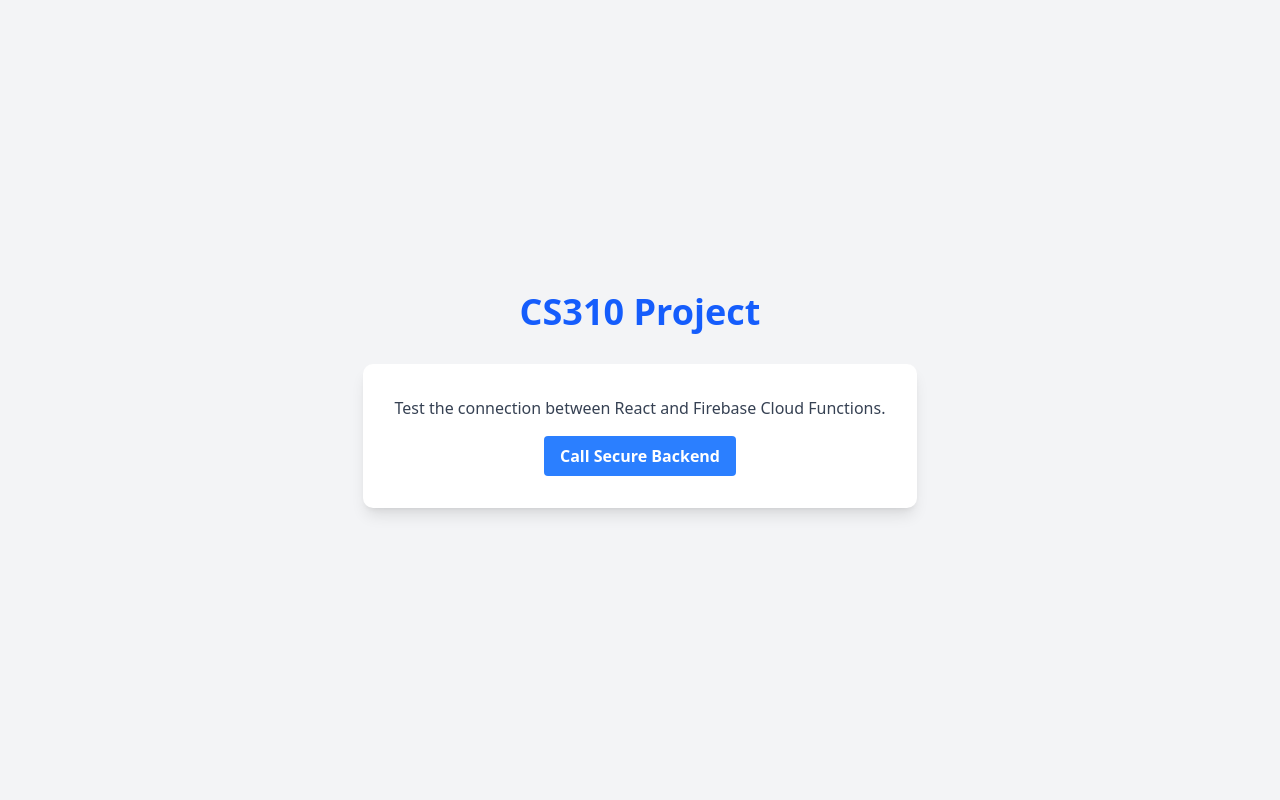
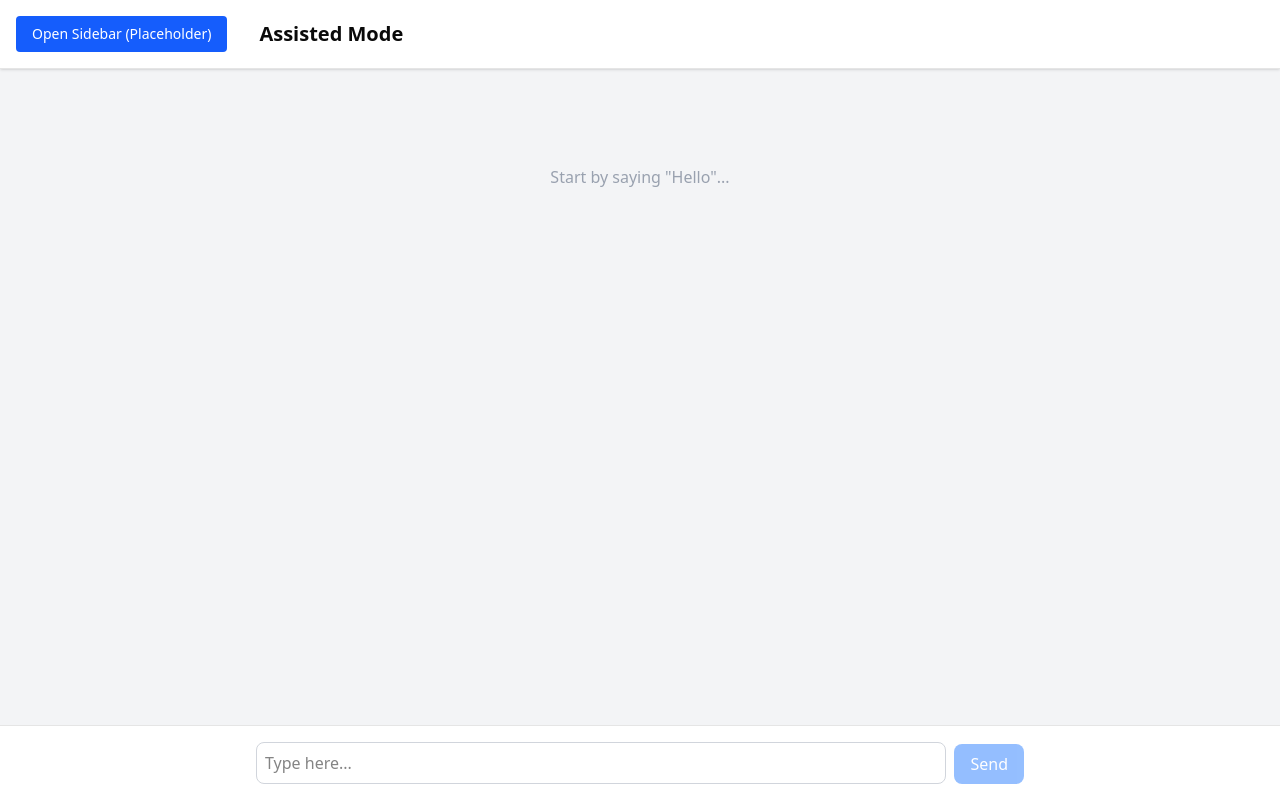
Before and after one commit to princecamayah/ai-chat-app, a React (Vite) app in the folder ai-chat-app/: page / in a window 1280 px wide. Built offline with nearby package versions, Linux system fonts and the light colour scheme.

Commit message:
implemented a working chat interface including all the main react components

```diff
--- a/ai-chat-app/src/App.tsx
+++ b/ai-chat-app/src/App.tsx
@@ -1,58 +1,76 @@
-import { useState } from 'react';
-import { httpsCallable } from 'firebase/functions';
-import { functions } from './lib/firebase';
+import { useEffect, useRef } from 'react';
+import { useChatStore } from './stores/chatStore';
+import { MessageBubble } from './components/chat/MessageBubble';
+import { ChatInput } from './components/chat/ChatInput';
+import { GeneratedPlanCard } from './components/chat/GeneratedPlanCard';
+import { ActionButtons } from './components/chat/ActionButtons';
 
 function App() {
-  const [responseMessage, setResponseMessage] = useState<string>("");
-  const [loading, setLoading] = useState(false);
+  // connect to the store
+  const messages = useChatStore((state) => state.messages);
+  const generatedPlan = useChatStore((state) => state.generatedPlan);
+  const status = useChatStore((state) => state.status);
 
-  const callBackend = async () => {
-    setLoading(true);
-    setResponseMessage("Calling backend...");
+  // auto-scroll logic by attaching a ref to grab the bottom HTML element
+  const bottomRef = useRef<HTMLDivElement>(null);
 
-    try {
-      // 1. Create a reference to the 'helloWorld' function
-      const helloWorld = httpsCallable(functions, 'helloWorld');
-
-      // 2. Call the function securely
-      const result = await helloWorld({ message: "Hello from React!" });
-
-      // 3. Display the result
-      // (We know our function returns { message: string })
-      const data = result.data as { message: string };
-      setResponseMessage(data.message);
-
-    } catch (error) {
-      console.error(error);
-      setResponseMessage("Error calling backend. Check console.");
-    } finally {
-      setLoading(false);
-    }
-  };
+  // every time messages or generatedPlan changes, scroll to the bottom
+  useEffect(() => {
+    bottomRef.current?.scrollIntoView({ behavior: 'smooth' });
+  }, [messages, generatedPlan]);
 
   return (
-    <div className="flex flex-col items-center justify-center min-h-screen bg-gray-100 p-4">
-      <h1 className="text-4xl font-bold mb-8 text-blue-600">CS310 Project</h1>
+    // 1. Main Container: Full screen height, light gray background
+    <div className="flex h-screen w-full flex-col bg-gray-100">
 
-      <div className="bg-white p-8 rounded-lg shadow-lg text-center">
-        <p className="mb-4 text-gray-700">
-          Test the connection between React and Firebase Cloud Functions.
-        </p>
+      {/* 2. Top Bar (Placeholder for your "Open" sidebar button) */}
+      <header className="flex items-center justify-between p-4 border-b bg-white shadow-sm">
+        <div className="flex items-center gap-4">
+          <button className="px-4 py-2 bg-blue-600 text-sm text-white font-medium rounded hover:bg-blue-700">
+            Open Sidebar (Placeholder)
+          </button>
+          <h1 className="ml-4 font-bold text-xl">Assisted Mode</h1>
+        </div>
+      </header>
 
-        <button
-          onClick={callBackend}
-          disabled={loading}
-          className="bg-blue-500 hover:bg-blue-600 text-white font-bold py-2 px-4 rounded disabled:opacity-50 transition-colors"
-        >
-          {loading ? "Waiting..." : "Call Secure Backend"}
-        </button>
+      {/* the chat area */}
+      <main className="flex-1 overflow-y-auto p-4">
+        <div className="mx-auto max-w-3xl flex flex-col">
 
-        {responseMessage && (
-          <div className="mt-6 p-4 bg-gray-50 rounded border border-gray-200">
-            <p className="font-mono text-sm text-gray-800">{responseMessage}</p>
-          </div>
-        )}
-      </div>
+          {/* empty state */}
+          {messages.length === 0 && (
+            <div className="mt-20 text-center text-gray-400">
+              <p>Start by saying "Hello"...</p>
+            </div>
+          )}
+
+          {/* message list */}
+          {messages.map((msg) => (
+            <MessageBubble key={msg.id} message={msg} />
+          ))}
+
+          {/* the plan: shown conditioned that generatedPlan is not null */}
+          {generatedPlan && (
+            <GeneratedPlanCard plan={generatedPlan} />
+          )}
+
+          {/* invisible element to auto-scroll to */}
+          <div ref={bottomRef}/>
+        </div>
+
+      </main>
+
+      {/* footer */}
+      <footer className="p-4 bg-white border-t">
+         <div className="mx-auto max-w-3xl">
+            {status === 'reviewing' ? (
+              <ActionButtons />
+            ) : (
+              <ChatInput />
+            )}
+         </div>
+      </footer>
+
     </div>
   );
 }
--- /dev/null
+++ b/ai-chat-app/src/components/chat/ActionButtons.tsx
@@ -0,0 +1,31 @@
+import { useChatStore } from '../../stores/chatStore'
+
+export function ActionButtons() {
+    const setStatus = useChatStore((state) => state.setStatus);
+
+    const handleEdit = () => {
+        setStatus('chatting');
+    }
+
+    const handleApprove = () => {
+        alert("Approve logic coming soon!")
+    }
+
+    return (
+        <div className="flex w-full gap-4">
+            <button
+                className="flex-1 bg-green-500 text-white py-2 rounded-md hover:bg-green-600 font-medium"
+                onClick={handleApprove}
+            >
+                Approve & Get Answer
+            </button>
+
+            <button
+                className="flex-1 bg-blue-100 text-blue-700 py-2 rounded-md hover:bg-blue-200 font-medium"
+                onClick={handleEdit}
+            >
+                Edit Plan
+            </button>
+        </div>
+    )
+}
--- /dev/null
+++ b/ai-chat-app/src/components/chat/ChatInput.tsx
@@ -0,0 +1,57 @@
+import { useState } from 'react';
+import { useChatStore } from '../../stores/chatStore';
+
+export function ChatInput() {
+    const [inputText, setInputText] = useState('');
+
+    // get only the addMessage function from the store
+    const addMessage = useChatStore((state) => state.addMessage);
+
+    // modern ES6 JS using the arrow function
+    // it just means create a variable named handleSend
+    // and set it equal to a function that takes no inputs
+    // that runs the following code
+    const handleSend = () => {
+
+        // don't send empty input or input with just spaces
+        if (!inputText.trim()) return;
+
+        // update the global store
+        addMessage({
+            id: crypto.randomUUID(), // built-in JS function for random IDs
+            role: 'user',
+            content: inputText
+        });
+
+        // reset the text box
+        setInputText('');
+    }
+
+    const handleKeyDown = (e: React.KeyboardEvent) => {
+        if (e.key === 'Enter' && !e.shiftKey) {
+            e.preventDefault(); // stop text area from adding a new line
+            handleSend();
+        }
+    };
+
+    return (
+        <div className="flex w-full items-end gap-2">
+            <textarea
+                className="flex-1 resize-none rounded-md border border-gray-300 p-2 focus:outline-none focus:ring-2 focus:ring-blue-500"
+                rows={1}
+                placeholder="Type here..."
+                value={inputText} // we set the content of the textbox to be inputText
+                onChange={(e) => setInputText(e.target.value)} // we trigger inputText to update whenever the user types
+                onKeyDown={handleKeyDown}
+            />
+
+            <button
+                onClick={handleSend}
+                className="rounded-md bg-blue-500 px-4 py-2 text-white hover:bg-blue-600 disabled:opacity-50"
+                disabled={!inputText.trim()} // make the button gray if the text box is empty
+            >
+                Send
+            </button>
+        </div>
+    );
+}
--- /dev/null
+++ b/ai-chat-app/src/components/chat/GeneratedPlanCard.tsx
@@ -0,0 +1,18 @@
+interface GeneratedPlanCardProps {
+    plan: string;
+}
+
+export function GeneratedPlanCard({ plan }: GeneratedPlanCardProps) {
+    return (
+        <div className="flex w-full justify-start mb-4">
+            <div className="w-full max-w-[90%] rounded-lg border-2 border-blue-400 bg-gray-300 p-4 text-gray-800 shadow-sm">
+                <h3 className="mb-2 font-bold text-blue-700 uppercase text-xs tracking-wider">
+                    Your Generated Plan:
+                </h3>
+                <p className="whitespace-pre-wrap text-sm leading-relaxed">
+                    {plan}
+                </p>
+            </div>
+        </div>
+    )
+}
--- /dev/null
+++ b/ai-chat-app/src/components/chat/MessageBubble.tsx
@@ -0,0 +1,25 @@
+import { Message } from '../../stores/chatStore';
+
+interface MessageBubbleProps {
+    message: Message;
+}
+
+export function MessageBubble({ message }: MessageBubbleProps) {
+    const isUser = message.role === 'user';
+
+    return (
+        <div className={`flex w-full mb-4 ${isUser ? 'justify-end' : 'justify-start'}`}>
+            <div
+                className={`max-w-[80%] rounded-lg px-4 py-2 ${
+                    isUser
+                        ? 'bg-blue-500 text-white rounded-br-none'
+                        : 'bg-gray-200 text-white rounded-bl-none'
+                }`}
+            >
+                <p className="text-sm leading-relaxed whitespace-pre-wrap">
+                    {message.content}
+                </p>
+            </div>
+        </div>
+    )
+}
```
